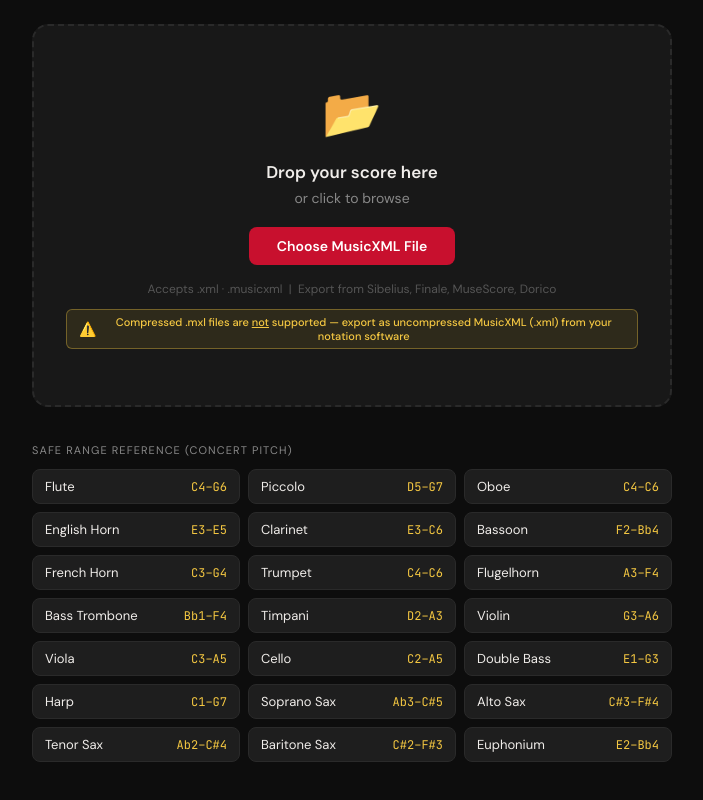
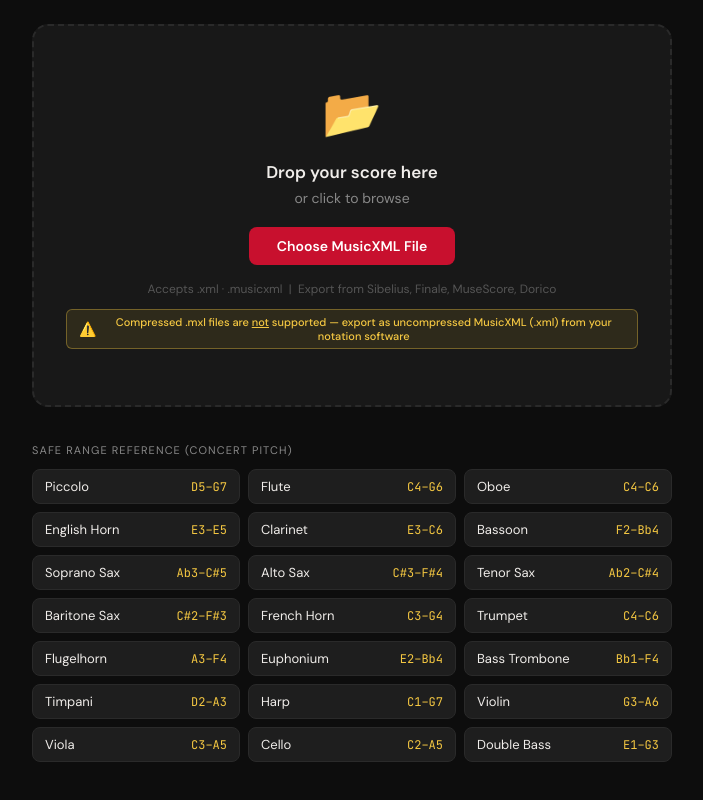
Before and after one commit to oksalkemal/CW-411-Range-Checker, a React (Vite) app: page / in a window 1280 px wide. Shown: the part 264-1064 px from the top of the page, without its empty margins (288-991 px from the left). Built offline with nearby package versions, Linux system fonts and the light colour scheme.

Commit message:
Update5 App.jsx
Last update with filter instruments layout order.

```diff
--- a/src/App.jsx
+++ b/src/App.jsx
@@ -15,31 +15,42 @@ function midiToNote(m) {
 // ─── SAFE RANGES (Concert Pitch, MIDI) ─────────────────────────────────────────
 // Source: Instructor-verified safe ranges — all values concert pitch
 const SAFE_RANGES = {
-  // bufferHigh = caution semitones above safe high (0 = no caution zone, straight to red)
-  // bufferLow  = caution semitones below safe low  (0 = no caution zone, straight to red)
+  // Standard orchestral score order — woodwinds → saxes → brass → perc → harp → strings
+  // bufferHigh = caution semitones above safe high (0 = no caution, straight to red)
+  // bufferLow  = caution semitones below safe low  (0 = no caution, straight to red)
+
+  // ── Woodwinds ─────────────────────────────────────────────────────────────
+  Piccolo:          { low: 74, high: 103, bufferHigh: 5, bufferLow: 0 }, // D5–G7   | caution ↑ Ab7–C8
   Flute:            { low: 60, high: 91,  bufferHigh: 5, bufferLow: 0 }, // C4–G6   | caution ↑ Ab6–C7
-  Piccolo:          { low: 74, high: 103, bufferHigh: 5, bufferLow: 0 }, // D5–G7   | caution ↑ Ab7–C8
   Oboe:             { low: 60, high: 84,  bufferHigh: 6, bufferLow: 2 }, // C4–C6   | caution ↑ C#6–F#6 | ↓ Bb3–B3
   "English Horn":   { low: 52, high: 76,  bufferHigh: 2, bufferLow: 0 }, // E3–E5   | caution ↑ F5–F#5
   Clarinet:         { low: 52, high: 84,  bufferHigh: 6, bufferLow: 0 }, // E3–C6   | caution ↑ C#6–F#6
   Bassoon:          { low: 41, high: 70,  bufferHigh: 6, bufferLow: 7 }, // F2–Bb4  | caution ↑ B4–E5 | ↓ Bb1–E2
+
+  // ── Saxophones ────────────────────────────────────────────────────────────
+  "Soprano Sax":    { low: 56, high: 73,  bufferHigh: 6, bufferLow: 0 }, // Ab3–Db5 | caution ↑ D5–Ab5
+  "Alto Sax":       { low: 49, high: 66,  bufferHigh: 6, bufferLow: 0 }, // Db3–F#4 | caution ↑ G4–C5
+  "Tenor Sax":      { low: 44, high: 61,  bufferHigh: 6, bufferLow: 0 }, // Ab2–Db4 | caution ↑ D4–G4
+  "Baritone Sax":   { low: 37, high: 54,  bufferHigh: 6, bufferLow: 0 }, // Db2–F#3 | caution ↑ G3–C4
+
+  // ── Brass ─────────────────────────────────────────────────────────────────
   "French Horn":    { low: 48, high: 67,  bufferHigh: 5, bufferLow: 0 }, // C3–G4   | caution ↑ Ab4–C5
   Trumpet:          { low: 60, high: 84,  bufferHigh: 2, bufferLow: 4 }, // C4–C6   | caution ↑ C#6–D6 | ↓ Ab3–B3
   Flugelhorn:       { low: 57, high: 65,  bufferHigh: 2, bufferLow: 0 }, // A3–F4   | caution ↑ F#4–G4
+  Euphonium:        { low: 40, high: 70,  bufferHigh: 6, bufferLow: 0 }, // E2–Bb4  | caution ↑ B4–E5
   "Bass Trombone":  { low: 34, high: 65,  bufferHigh: 5, bufferLow: 5 }, // Bb1–F4  | caution ↑ F#4–Bb4 | ↓ F1–A1
+
+  // ── Percussion ────────────────────────────────────────────────────────────
   Timpani:          { low: 38, high: 57,  bufferHigh: 0, bufferLow: 0 }, // D2–A3   | no caution zones
+
+  // ── Harp ──────────────────────────────────────────────────────────────────
+  Harp:             { low: 24, high: 103, bufferHigh: 0, bufferLow: 0 }, // C1–G7   | no caution zones
+
+  // ── Strings ───────────────────────────────────────────────────────────────
   Violin:           { low: 55, high: 93,  bufferHigh: 5, bufferLow: 0 }, // G3–A6   | caution ↑ Bb6–D7
   Viola:            { low: 48, high: 81,  bufferHigh: 5, bufferLow: 0 }, // C3–A5   | caution ↑ Bb5–D6
   Cello:            { low: 36, high: 81,  bufferHigh: 8, bufferLow: 0 }, // C2–A5   | caution ↑ Bb5–F6
   "Double Bass":    { low: 28, high: 55,  bufferHigh: 5, bufferLow: 0 }, // E1–G3   | caution ↑ Ab3–C4
-  Harp:             { low: 24, high: 103, bufferHigh: 0, bufferLow: 0 }, // C1–G7   | no caution zones
-  // ── Saxophones (all concert pitch; Bb instruments -2/-14, Eb instruments -9/-21) ──
-  "Soprano Sax":    { low: 56, high: 73,  bufferHigh: 6, bufferLow: 0 }, // Ab3–Db5 | caution ↑ D5–Ab5  (Bb instrument, written Bb3–Eb5)
-  "Alto Sax":       { low: 49, high: 66,  bufferHigh: 6, bufferLow: 0 }, // Db3–F#4 | caution ↑ G4–C5   (Eb instrument, written Bb3–Eb5)
-  "Tenor Sax":      { low: 44, high: 61,  bufferHigh: 6, bufferLow: 0 }, // Ab2–Db4 | caution ↑ D4–G4   (Bb instrument, written Bb3–Eb5)
-  "Baritone Sax":   { low: 37, high: 54,  bufferHigh: 6, bufferLow: 0 }, // Db2–F#3 | caution ↑ G3–C4   (Eb instrument, written Bb3–Eb5)
-  // ── Euphonium (concert pitch, bass clef) ──────────────────────────────────
-  Euphonium:        { low: 40, high: 70,  bufferHigh: 6, bufferLow: 0 }, // E2–Bb4  | caution ↑ B4–E5
 };
 
 
@@ -257,8 +268,10 @@ export default function App() {
       )
     : [];
 
+  const SCORE_ORDER = Object.keys(SAFE_RANGES);
   const uniqueInstruments = result
     ? [...new Set(result.violations.map(v => v.instrKey).filter(Boolean))]
+        .sort((a, b) => SCORE_ORDER.indexOf(a) - SCORE_ORDER.indexOf(b))
     : [];
 
   // Group violations by measure for heatmap
```
